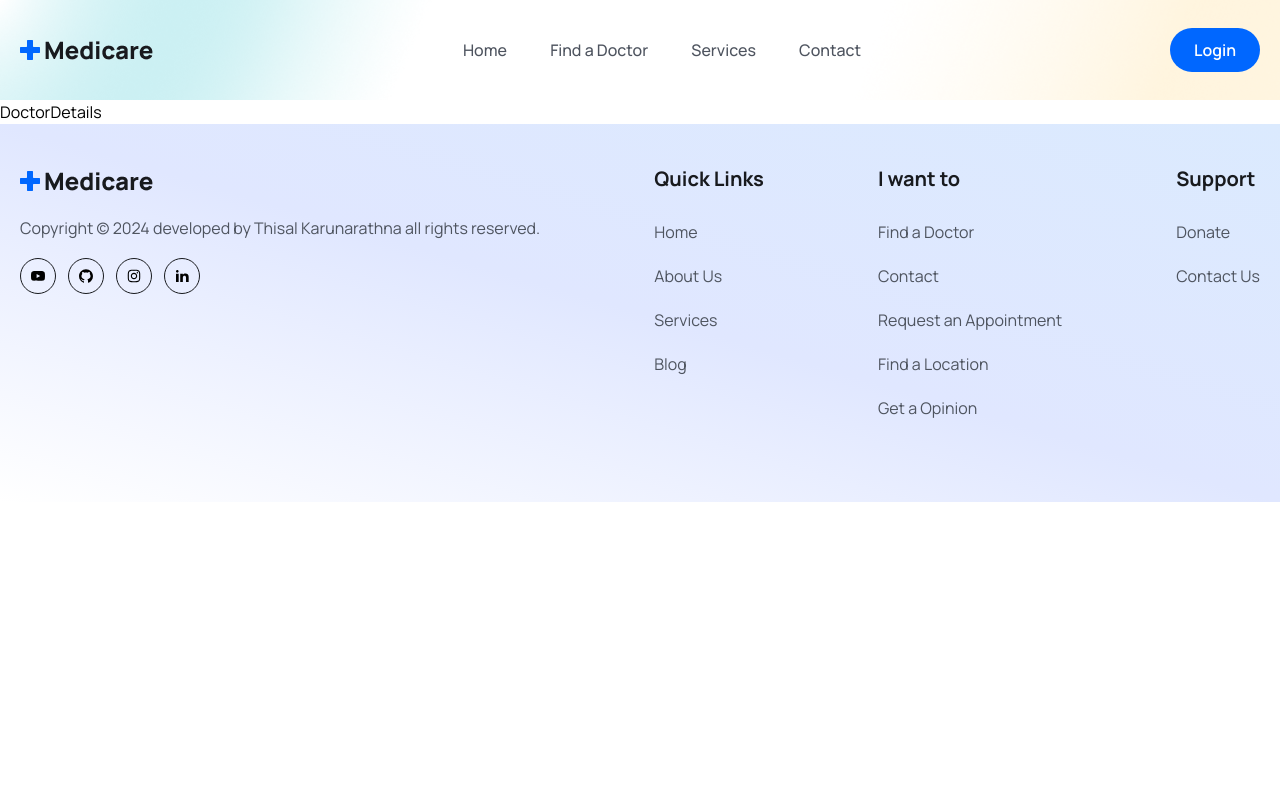
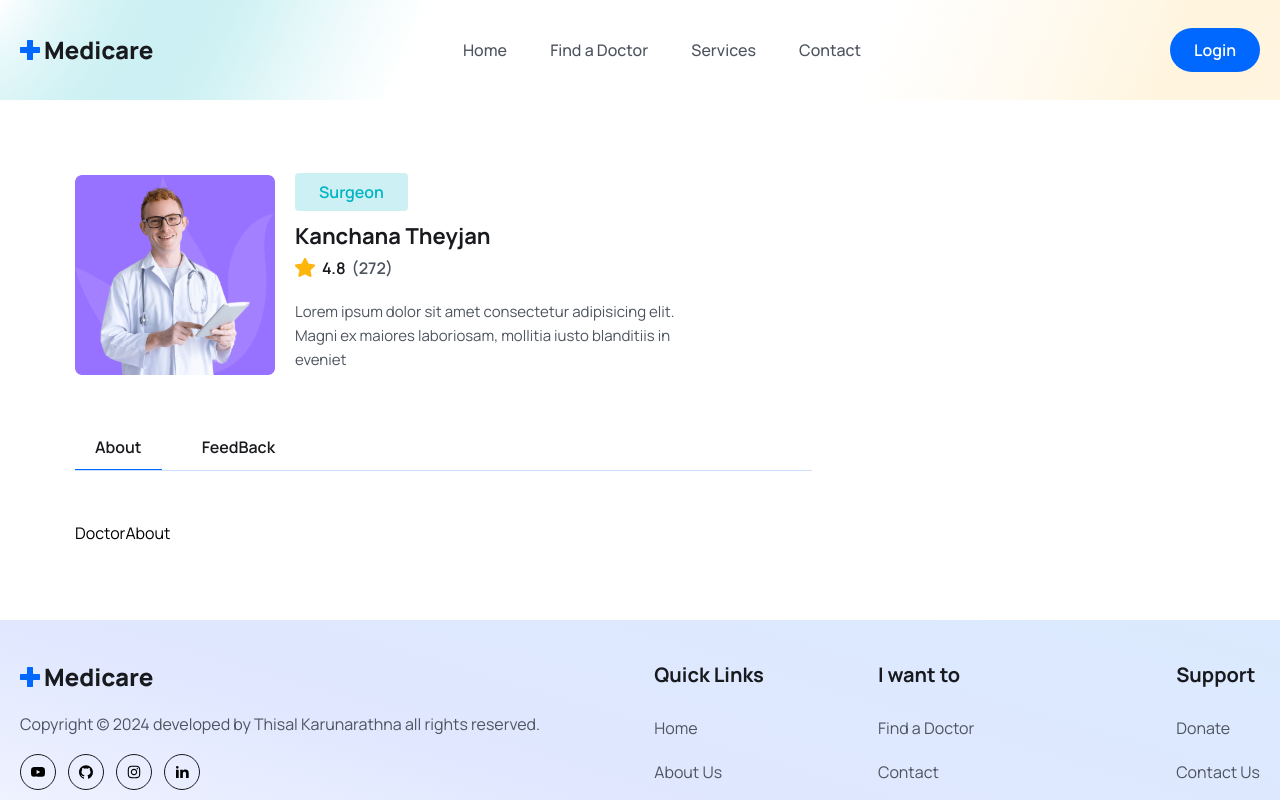
Before and after one commit to THIS4LA/doctor-appoinment-booking-app, a React (Vite) app in the folder frontEnd/: page /doctors/1 in a window 1280 px wide. Shown: the top 800 px of the page. Built offline with nearby package versions, Linux system fonts and the light colour scheme.

Commit message:
Doctor page inpage routing

```diff
--- a/frontEnd/src/index.css
+++ b/frontEnd/src/index.css
@@ -14,7 +14,7 @@
     }
 
     .btn {
-        @apply bg-primaryColor py-[15px] px-[35px] rounded-[50px] text-white font-[600] mt-[38px] shadow-lg hover:bg-white hover:text-primaryColor;
+        @apply bg-primaryColor py-[15px] px-[35px] rounded-[50px] text-white font-[600] mt-[38px] shadow-lg hover:bg-blue-50 hover:text-primaryColor;
     }
 
     .heading{
--- /dev/null
+++ b/frontEnd/src/pages/Doctors/DoctorAbout.jsx
@@ -0,0 +1,11 @@
+import React from 'react'
+
+const DoctorAbout = () => {
+  return (
+    <div>
+      DoctorAbout
+    </div>
+  )
+}
+
+export default DoctorAbout
--- a/frontEnd/src/pages/Doctors/DoctorDetails.jsx
+++ b/frontEnd/src/pages/Doctors/DoctorDetails.jsx
@@ -1,11 +1,86 @@
-import React from 'react'
+import { useState } from "react";
+import doctorImg from "../../assets/images/doctor-img02.png";
+import starIcon from "../../assets/images/Star.png";
+import DoctorAbout from "./DoctorAbout";
+import DoctorFeedBack from "./DoctorFeedBack";
 
 const DoctorDetails = () => {
+  const [tab, setTab] = useState("about");
+
   return (
-    <div>
-      <h1>DoctorDetails</h1>
-    </div>
-  )
-}
+    <section>
+      <div className="max-w-[1170px] px-5 mx-auto">
+        <div className="grid md:grid-cols-3 gap-[50px]">
+          <div className="md:col-span-2">
+            <div className="flex items-center gap-5">
+              <figure className="max-w-[200px] max-h-[200px]">
+                <img src={doctorImg} alt="doctorImg" className="w-full" />
+              </figure>
 
-export default DoctorDetails
+              <div>
+                <span
+                  className="bg-[#CCF0F3] text-irisBlueColor py-1 px-6 lg:py-2 lg:px-6 text-[12px]
+                leading-4 lg:text-[16px] lg:leading-7 font-semibold rounded"
+                >
+                  Surgeon
+                </span>
+                <h3 className="text-headingColor text-[22px] leading-9 mt-3 font-bold">
+                  Kanchana Theyjan
+                </h3>
+                <div className="flex items-center gap-[6px] ">
+                  <span
+                    className="flex items-center gap-[6px] text-[14px] leading-5 lg:text-[16px]
+                    lg:leading-7 font-semibold text-headingColor"
+                  >
+                    <img src={starIcon} alt="starIcon" />
+                    4.8
+                  </span>
+                  <span
+                    className="flex items-center gap-[6px] text-[14px] leading-5 lg:text-[16px]
+                    lg:leading-7 text-[400] font-semibold text-textColor"
+                  >
+                    (272)
+                  </span>
+                </div>
+                <p className="text__para text-[14px] leading-6 md:text-[15px] lg:max-w-[390px]">
+                  Lorem ipsum dolor sit amet consectetur adipisicing elit. Magni
+                  ex maiores laboriosam, mollitia iusto blanditiis in eveniet
+                </p>
+              </div>
+            </div>
+            {/* inpage tabs */}
+            <div className="mt-[50px] border-b border-solid border-[#0066ff34]">
+              <button
+                onClick={() => setTab("about")}
+                className={`${
+                  tab === "about" && "border-b border-solid border-primaryColor"
+                } py-2 px-5 mr-5 text-[16px] leading-7 text-headingColor font-semibold`}
+              >
+                About
+              </button>
+              <button
+                onClick={() => setTab("feedback")}
+                className={`${
+                  tab === "feedback" && "border-b border-solid border-primaryColor"
+                } py-2 px-5 mr-5 text-[16px] leading-7 text-headingColor font-semibold`}
+              >
+                FeedBack
+              </button>
+            </div>
+            {/* inpage tabs */}
+                <div className="mt-[50px]">
+                  {
+                    tab === 'about' && <DoctorAbout />
+                  }
+                  {
+                    tab === 'feedback' && <DoctorFeedBack />
+                  }
+                </div>
+          </div>
+        </div>
+      </div>
+    </section>
+  );
+};
+
+export default DoctorDetails;
--- /dev/null
+++ b/frontEnd/src/pages/Doctors/DoctorFeedBack.jsx
@@ -0,0 +1,11 @@
+import React from 'react'
+
+const DoctorFeedBack = () => {
+  return (
+    <div>
+      feedBack
+    </div>
+  )
+}
+
+export default DoctorFeedBack
--- a/frontEnd/src/pages/Doctors/Doctors.jsx
+++ b/frontEnd/src/pages/Doctors/Doctors.jsx
@@ -1,11 +1,56 @@
-import React from 'react'
+import DoctorCard from "./../../components/Doctors/DoctorCard";
+import { doctors } from "./../../assets/data/doctors";
+import Testimonial from "../../components/Testimonial/Testimonial";
 
 const Doctors = () => {
   return (
-    <div>
-      <h1>Doctors</h1>
-    </div>
-  )
-}
+    <>
+      <section className="bg-[#fff9ea]">
+        <div className="container text-center">
+          <h2 className="heading">Find a Doctor</h2>
+          <div
+            className="max-w-[570px] mt-[30px] mx-auto bg-[#0066ff2c] rounded-md flex items-center
+        justify-center "
+          >
+            <input
+              type="search"
+              className="py-4 pl-4 pr-2 bg-transparent w-full focus:outline-none cursor-pointer
+             placeholder:text-textColor"
+              placeholder="Search Doctor"
+            />
+            <button className="btn mt-0 rounded-[0px] rounded-r-md">
+              Search
+            </button>
+          </div>
+        </div>
+      </section>
 
-export default Doctors
+      <section>
+        <div className="container">
+          <div className="grid grid-cols-1 sm:grid-cols-2 md:grid-cols-3 lg:grid-cols-4 gap-5">
+            {doctors.map((doctor) => (
+              <DoctorCard key={doctor.id} doctor={doctor} />
+            ))}
+          </div>
+        </div>
+      </section>
+
+      {/* testimonial */}
+      <section>
+        <div className="container">
+          <div className="xl:w-[470px] mx-auto">
+            <h2 className="heading text-center">What our patient say</h2>
+            <p className="text__para text-center">
+              world-class care for everyone. Our health system offers
+              unmatched,expert health care.From the lab to the clinic.
+            </p>
+          </div>
+          <Testimonial />
+        </div>
+      </section>
+      {/* testimonial */}
+    </>
+  );
+};
+
+export default Doctors;
--- a/frontEnd/src/pages/Services.jsx
+++ b/frontEnd/src/pages/Services.jsx
@@ -1,10 +1,17 @@
-import React from 'react'
+import { services } from "../assets/data/services";
+import ServiceCard from "../components/Services/ServiceCard";
 
 const Services = () => {
   return (
-    <div>
-      <h1>Services</h1>
+    <section>
+      <div className="container">
+      <div className="grid grid-cols-1 md:grid-cols-2 lg:grid-cols-3 gap-5 lg:gap-[30px] ">
+        {services.map((item, index) => (
+            <ServiceCard item={item} index={index} key={index} />
+        ))}
     </div>
+      </div>
+    </section>
   )
 }
 
```
